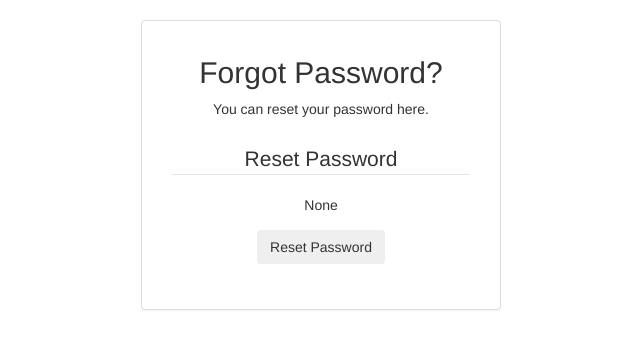
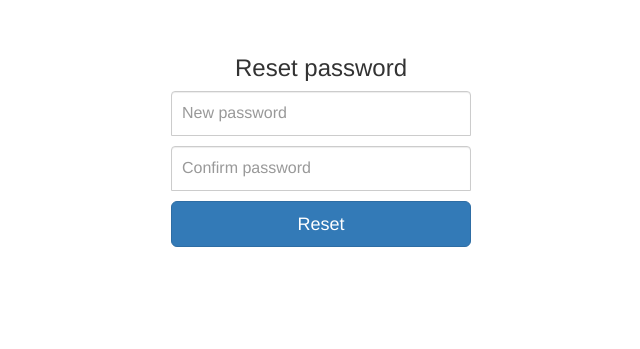
Before and after one commit to 8264044685/django, a Django app: page /login/pasword-reset-confirm/1/1 in a window 1280 px wide. Shown: the part 52-401 px from the top of the page, without its empty margins (319-959 px from the left). Run offline with Django 3.2, Linux system fonts and the light colour scheme; some libraries are stand-ins or nearby versions.

Commit message:
update design

```diff
--- a/project_internship/precticeProject/templates/login/password_reset_confirm.html
+++ b/project_internship/precticeProject/templates/login/password_reset_confirm.html
@@ -5,37 +5,87 @@
 
 
 {% block content %}
-    <div class="form-gap"></div>
-<div class="container">
-	<div class="row">
-		<div class="col-md-4 col-md-offset-4">
-            <div class="panel panel-default">
-              <div class="panel-body">
-                <div class="text-center">
-                  <h3><i class="fa fa-lock fa-4x"></i></h3>
-                  <h2 class="text-center">Forgot Password?</h2>
-                  <p>You can reset your password here.</p>
-                  <div class="panel-body">
+<!--    <div class="form-gap"></div>-->
+<!--<div class="container">-->
+<!--	<div class="row">-->
+<!--		<div class="col-md-4 col-md-offset-4">-->
+<!--            <div class="panel panel-default">-->
+<!--              <div class="panel-body">-->
+<!--                <div class="text-center">-->
+<!--                  <h3><i class="fa fa-lock fa-4x"></i></h3>-->
+<!--                  <h2 class="text-center">Forgot Password?</h2>-->
+<!--                  <p>You can reset your password here.</p>-->
+<!--                  <div class="panel-body">-->
 
-                    <form id="register-form"  role="form" autocomplete="off" class="form" method="post">
-                        {% csrf_token %}
-                        <fieldset class="form-group">
-                            <legend class="border-bottom mb-4">Reset Password</legend>
-                            {{form}}
+<!--                    <form id="register-form"  role="form" autocomplete="off" class="form" method="post">-->
+<!--                        {% csrf_token %}-->
+<!--                        <fieldset class="form-group">-->
+<!--                            <legend class="border-bottom mb-4">Reset Password</legend>-->
+<!--                            {{form}}-->
 
-                        </fieldset>
-                        <div class="form-group">
-                            <button class="btn btn-outline-info" type="submit">Reset Password</button>
-                        </div>
+<!--                        </fieldset>-->
+<!--                        <div class="form-group">-->
+<!--                            <button class="btn btn-outline-info" type="submit">Reset Password</button>-->
+<!--                        </div>-->
 
-                      <input type="hidden" class="hide" name="token" id="token" value="">
-                    </form>
+<!--                      <input type="hidden" class="hide" name="token" id="token" value="">-->
+<!--                    </form>-->
 
-                  </div>
-                </div>
-              </div>
-            </div>
-          </div>
-	</div>
-</div>
+<!--                  </div>-->
+<!--                </div>-->
+<!--              </div>-->
+<!--            </div>-->
+<!--          </div>-->
+<!--	</div>-->
+<!--</div>-->
+
+
+
+
+<style type="text/css">
+  .form-signin {
+    width: 100%;
+    max-width: 330px;
+    padding: 15px;
+    margin: auto;
+  }
+  .form-signin .checkbox {
+    font-weight: 400;
+  }
+  .form-signin .form-control {
+    position: relative;
+    box-sizing: border-box;
+    height: auto;
+    padding: 10px;
+    font-size: 16px;
+  }
+  .form-signin .form-control:focus {
+    z-index: 2;
+  }
+  .form-signin input[type="password"] {
+    margin-bottom: 10px;
+    border-bottom-right-radius: 0;
+    border-bottom-left-radius: 0;
+  }
+
+  .h3{
+    text-align: center;
+  }
+</style>
+
+
+
+
+<form method="POST" class="form-signin">{% csrf_token %}
+  <h1 class="h3 mb-3 font-weight-normal">Reset password</h1>
+    <input name="new_password1" class="form-control" placeholder="New password" type="password" id="id_new_password1" required="true">
+    <input name="new_password2" class="form-control" placeholder="Confirm password" type="password" id="id_new_password2" required="true">
+    <input type="hidden" class="hide" name="token" id="token" value="">
+    {% for field in form %}
+      {% for error in field.errors %}
+        <p style="color: red">{{ error }}</p>
+      {% endfor %}
+    {% endfor %}
+    <button class="btn btn-lg btn-primary btn-block" type="submit">Reset</button>
+</form>
 {% endblock %}
--- a/project_internship/precticeProject/templates/login/signup.html
+++ b/project_internship/precticeProject/templates/login/signup.html
@@ -10,9 +10,9 @@
 </style>
 
 {% include 'partials/alerts.html' %}
-<div id="cen" style="width:800px; height:auto; background:cyan; margin:0px auto;">
+<div id="cen" style="width:800px; height:auto; background:cyan; margin:0px auto; padding:30px;">
 
-<h2>Sign up Form</h2>
+<h2 align="center">Sign up Form</h2>
     <form method="post" enctype="multipart/form-data"  id="" action="{% url 'signup' %}">
 
       {% csrf_token %}
```
Also changed, not shown: project_internship/precticeProject/templates/login/password_change.html (+48 -36 lines), project_internship/precticeProject/templates/login/password_change_done.html (+7 -1 lines), project_internship/precticeProject/templates/login/password_reset.html (+56 -35 lines).
